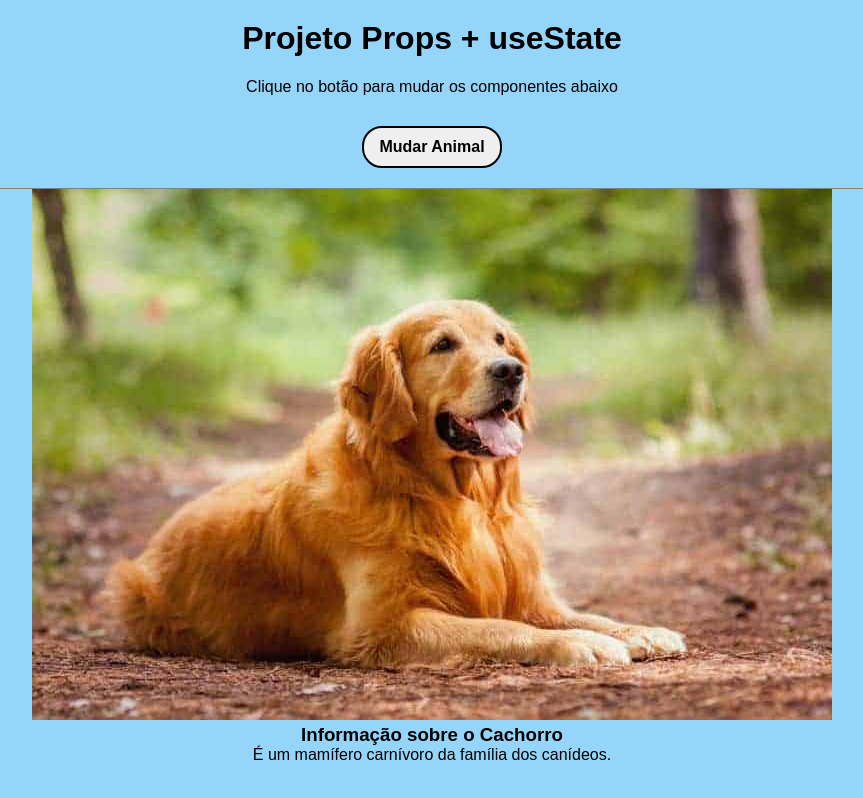
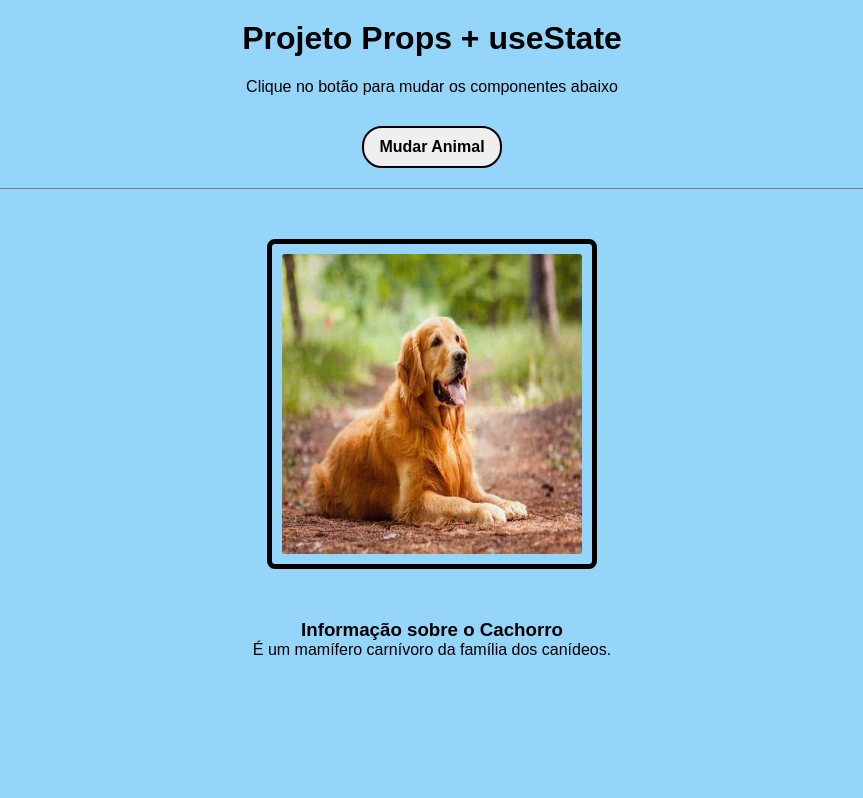
Before and after one commit to gleicekelly13/Alterar-animal, a React (Create React App) app: page / in a window 1280 px wide. Shown: the whole page, without its empty margins (208-1071 px from the left). Built offline with nearby package versions, Linux system fonts and the light colour scheme.

Commit message:
Estilização do CardAnimal

```diff
--- a/src/App.css
+++ b/src/App.css
@@ -39,3 +39,19 @@ button {
   margin-top: 30px;
   cursor: pointer;
 }
+
+#CardAnimal {
+  width: 300px;
+  height: 300px;
+  margin: 50px 0px;
+  border: 5px solid #000;
+  border-radius: 8px;
+  padding: 10px;
+  display: flex;
+}
+
+#CardAnimal img {
+  width: 300px;
+  height: 300px;
+  border-radius: 3px;
+}
```
